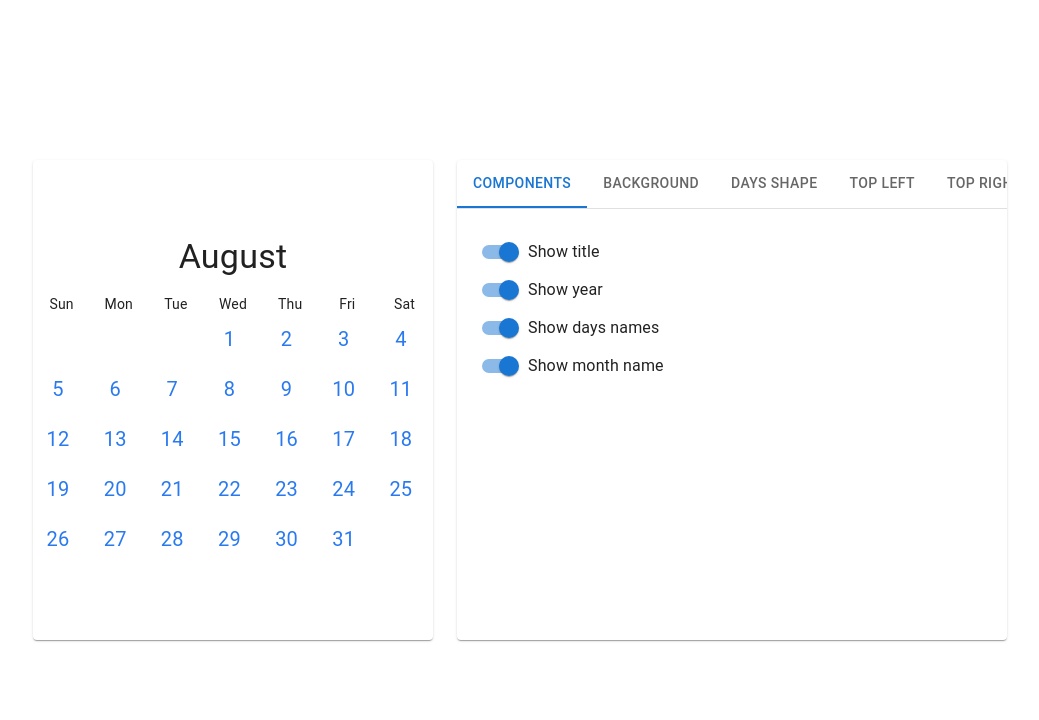
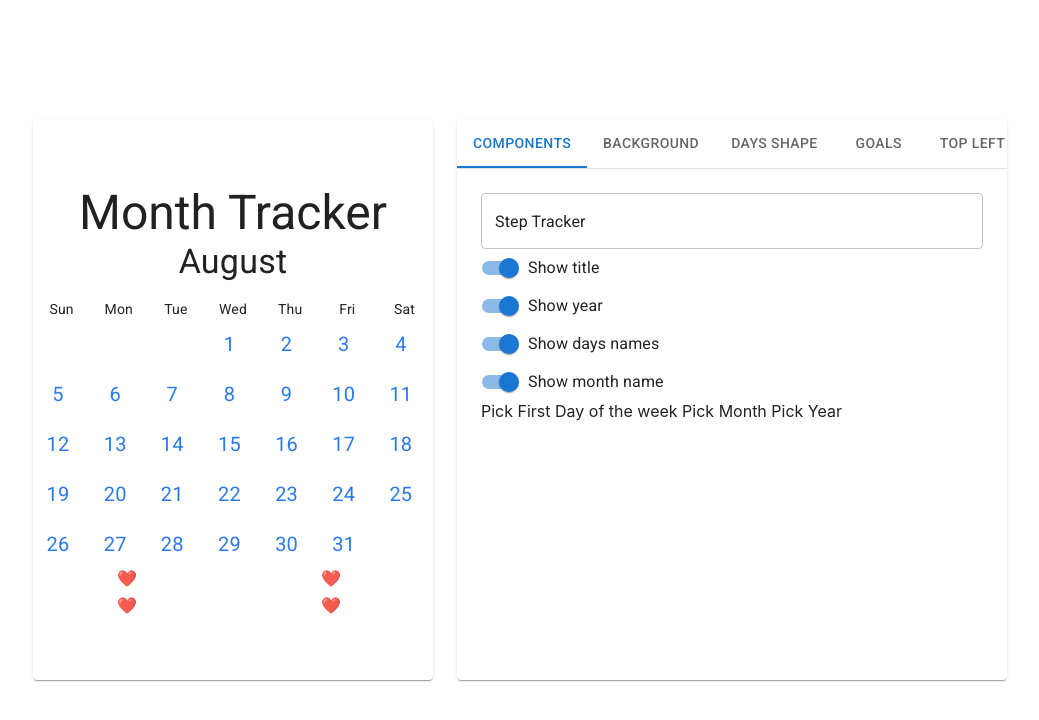
Before and after one commit to TundraDv/react-month-tracker-maker, a React (Create React App) app in the folder react-month-tracker-maker/: page / in a window 1280 px wide. Both pictures are taken after a click on the tab "COMPONENTS". Shown: the top 720 px of the page, without its empty margins (120-1159 px from the left). Built offline with nearby package versions, Linux system fonts and the light colour scheme.

Commit message:
umh, i already did this, but anyway i was fighting emojis

```diff
--- a/react-month-tracker-maker/package.json
+++ b/react-month-tracker-maker/package.json
@@ -12,6 +12,9 @@
     "@testing-library/jest-dom": "^5.17.0",
     "@testing-library/react": "^13.4.0",
     "@testing-library/user-event": "^13.5.0",
+    "emoji-dictionary": "^1.0.11",
+    "emoji-picker-react": "^4.11.1",
+    "node-emoji": "^2.1.3",
     "react": "^18.3.1",
     "react-dom": "^18.3.1",
     "react-router-dom": "^6.26.0",
--- a/react-month-tracker-maker/public/index.html
+++ b/react-month-tracker-maker/public/index.html
@@ -10,6 +10,12 @@
       content="Web site created using create-react-app"
     />
     <link rel="apple-touch-icon" href="%PUBLIC_URL%/logo192.png" />
+    <link rel="preconnect" href="https://fonts.googleapis.com" />
+    <link rel="preconnect" href="https://fonts.gstatic.com" crossorigin />
+    <link
+      rel="stylesheet"
+      href="https://fonts.googleapis.com/css2?family=Roboto:wght@300;400;500;700&display=swap"
+    />
     <!--
       manifest.json provides metadata used when your web app is installed on a
       user's mobile device or desktop. See https://developers.google.com/web/fundamentals/web-app-manifest/
@@ -24,7 +30,7 @@
       work correctly both with client-side routing and a non-root public URL.
       Learn how to configure a non-root public URL by running `npm run build`.
     -->
-    <title>React App</title>
+    <title>Month Tracker Maker</title>
   </head>
   <body>
     <noscript>You need to enable JavaScript to run this app.</noscript>
--- a/react-month-tracker-maker/src/Components/Calendar.jsx
+++ b/react-month-tracker-maker/src/Components/Calendar.jsx
@@ -3,6 +3,7 @@ import Grid from '@mui/material/Grid';
 import { Typography, Box } from '@mui/material';
 import { useDayShapeContext } from '../Contexts/DayShapeContext';
 import { useBackgroundImageContext } from '../Contexts/BackgroundImageContext';
+import Goals from "./Goals";
 
 function getDaysInMonth(month, year) {
   return new Date(year, month + 1, 0).getDate();
@@ -72,6 +73,9 @@ function Calendar({ startDay }) {
         backgroundPosition: 'center',
       }}
     >
+      <Typography variant="h3" sx={{  }}>
+        Month Tracker
+      </Typography>
       <Typography variant="h4" sx={{ mb: 2 }}>
         August
       </Typography>
@@ -138,6 +142,7 @@ function Calendar({ startDay }) {
           ))}
         </Grid>
       </Box>
+      <Goals />
     </Box>
   );
 }
--- a/react-month-tracker-maker/src/Components/ComponentsSwitch.jsx
+++ b/react-month-tracker-maker/src/Components/ComponentsSwitch.jsx
@@ -1,7 +1,8 @@
 import React, {useState} from "react";
-import {Box, Switch, FormControlLabel, FormGroup } from "@mui/material"
+import {Box, Switch, TextField, FormControlLabel, FormGroup } from "@mui/material"
 
 function ComponentsSwitch() {
+  const [titleText, setTitleText] = useState("Step Tracker");
   const [title, setTitle] = useState(true);
   const [year, setYear] = useState(true);
   const [daysName, setdaysName] = useState(true);
@@ -18,9 +19,19 @@ function ComponentsSwitch() {
   const handleMonthName = () => {
     setMonthName(!monthName);
   }
+  const handleTitleText = (newValue) => {
+    setTitleText(newValue);
+  }
   return (
     <Box>
       <FormGroup>
+      <TextField
+              key={title}
+              id="title"
+              variant="outlined"
+              onChange={handleTitleText}
+              defaultValue={titleText}
+            />
       <FormControlLabel
         control={
         <Switch checked={title} onChange={handleTitle} name="title" /> }
@@ -37,6 +48,9 @@ function ComponentsSwitch() {
         control={
       <Switch checked={monthName} onChange={handleMonthName} name="month" />}
       label="Show month name" />
+      Pick First Day of the week
+      Pick Month
+      Pick Year
     </FormGroup>
     </Box>
   )
--- /dev/null
+++ b/react-month-tracker-maker/src/Components/Goals.jsx
@@ -0,0 +1,34 @@
+import React from "react";
+import { Grid, Stack, Typography } from "@mui/material"
+import * as emoji from 'node-emoji'
+import { useGoalsContext } from '../Contexts/GoalsContext';
+
+function Goals() {
+  const { columns, rows, textfields, emojis } = useGoalsContext();
+
+  // Calculate the total number of items
+  const totalItems = rows * columns;
+
+  // Fill any missing emojis or textfields with default values if necessary
+  const filledTextFields = [...textfields, ...Array(totalItems - textfields.length).fill('')];
+  const filledEmojis = [...emojis, ...Array(totalItems - emojis.length).fill('❤️')];
+
+  return (
+    <Grid container spacing={1} direction="row">
+      {Array.from({ length: totalItems }).map((_, index) => (
+        <Grid item xs={12 / columns} key={index}>
+          <Stack direction="row" spacing={1} alignItems="center" justifyContent="center">
+            <span style={{ fontFamily: 'Noto Color Emoji, Apple Color Emoji, Segoe UI Emoji, sans-serif' }}>
+              {filledEmojis[index]}
+            </span>
+            <Typography variant="body1">
+              {filledTextFields[index]}
+            </Typography>
+          </Stack>
+        </Grid>
+      ))}
+    </Grid>
+  );
+}
+
+export default Goals;
--- /dev/null
+++ b/react-month-tracker-maker/src/Components/GoalsPicker.jsx
@@ -0,0 +1,106 @@
+import React, { useState } from "react";
+import { Stack, Slider, Grid, TextField, InputAdornment, IconButton } from "@mui/material";
+import EmojiPicker from 'emoji-picker-react';
+import { EmojiEmotions } from '@mui/icons-material';
+import { useGoalsContext } from '../Contexts/GoalsContext';
+
+function GoalsPicker() {
+  const { updateColumns, updateRows, updateTextfields, updateEmojis } = useGoalsContext();
+  const [rows, setRows] = useState(4);
+  const [columns, setColumns] = useState(4);
+  const [selectedEmojis, setSelectedEmojis] = useState(Array(rows * columns).fill('❤️'));
+  const [textFields, setTextFields] = useState(Array(rows * columns).fill(''));
+  const [activeFieldIndex, setActiveFieldIndex] = useState(null);
+
+  const handleTextField = (index, event) => {
+    console.log('Updating TextField:', index, event.target.value);
+    const newTextFields = [...textFields];
+    newTextFields[index] = event.target.value;
+    setTextFields(newTextFields);
+    updateTextfields(newTextFields);
+  };
+
+  const handleColumns = (event, newValue) => {
+    console.log('Updating Columns:', newValue);
+    const validColumns = Math.max(1, newValue); // Ensure at least 1 column
+    setColumns(validColumns);
+    updateColumns(validColumns);
+    setTextFields(Array(rows * validColumns).fill(''));
+    setSelectedEmojis(Array(rows * validColumns).fill('❤️'));
+  };
+
+  const handleRows = (event, newValue) => {
+    console.log('Updating Rows:', newValue);
+    const validRows = Math.max(0, newValue); // Ensure non-negative value
+    setRows(validRows);
+    updateRows(validRows);
+    setTextFields(Array(validRows * columns).fill(''));
+    setSelectedEmojis(Array(validRows * columns).fill('❤️'));
+  };
+
+  const onEmojiClick = (emojiObject) => {
+    if (activeFieldIndex !== null) {
+      console.log('Updating Emoji:', activeFieldIndex, emojiObject.emoji);
+      const newSelectedEmojis = [...selectedEmojis];
+      newSelectedEmojis[activeFieldIndex] = emojiObject.emoji;
+      setSelectedEmojis(newSelectedEmojis);
+      setActiveFieldIndex(null);
+      updateEmojis(newSelectedEmojis);
+    }
+  };
+
+  return (
+    <Stack spacing={0}>
+      Columns
+      <Slider
+        aria-label="Columns"
+        value={columns}
+        step={1}
+        marks
+        min={1}
+        max={4}
+        valueLabelDisplay="auto"
+        onChange={handleColumns}
+      />
+      Rows
+      <Slider
+        aria-label="Goals per column"
+        value={rows}
+        step={1}
+        marks
+        min={0}
+        max={6}
+        valueLabelDisplay="auto"
+        onChange={handleRows}
+      />
+      <Grid container rowSpacing={1} columnSpacing={{ xs: 1, sm: columns, md: 3 }}>
+        {Array.from({ length: rows * columns }, (_, index) => (
+          <Grid item key={`grid-item-${index}`} xs={12 / columns}>
+            <TextField
+              id={`outlined-basic-${index}`}
+              variant="standard"
+              value={textFields[index] || `${index + 1}K Steps`}
+              onChange={(event) => handleTextField(index, event)}
+              InputProps={{
+                startAdornment: (
+                  <InputAdornment position="start">
+                    <IconButton onClick={() => setActiveFieldIndex(index)}>
+                      {selectedEmojis[index]}
+                    </IconButton>
+                  </InputAdornment>
+                ),
+              }}
+            />
+          </Grid>
+        ))}
+      </Grid>
+      <EmojiPicker
+        width="100%"
+        onEmojiClick={(emojiObject) => onEmojiClick(emojiObject)}
+        pickerStyle={{ position: 'absolute', zIndex: 1000 }}
+      />
+    </Stack>
+  );
+}
+
+export default GoalsPicker;
--- a/react-month-tracker-maker/src/Components/Picker.jsx
+++ b/react-month-tracker-maker/src/Components/Picker.jsx
@@ -4,6 +4,7 @@ import {Tabs, Tab, Box} from '@mui/material';
 import ComponentsSwitch from './ComponentsSwitch';
 import ImagePicker from "./ImagePicker";
 import FontPicker from "./FontPicker";
+import GoalsPicker from "./GoalsPicker"
 import { useDayShapeContext } from '../Contexts/DayShapeContext';
 import { useBackgroundImageContext } from '../Contexts/BackgroundImageContext';
 
@@ -40,7 +41,7 @@ function a11yProps(index) {
 }
 
 function Picker() {
-  const [value, setValue] = useState(2);
+  const [value, setValue] = useState(3);
   const handleChange = (event, newValue) => {
     setValue(newValue);
   };
@@ -49,6 +50,7 @@ function Picker() {
     "Components": <ComponentsSwitch/>,
     "Background": <ImagePicker imageData={backgroundImages} cols={3} context={useBackgroundImageContext} />,
     "Days Shape": <ImagePicker imageData={daysShapes} cols={3} context={useDayShapeContext} />,
+    "Goals": <GoalsPicker />,
     "Top Left": "Top Left",
     "Top Right": "Top Right",
     "Top Center": "Top Center",
--- /dev/null
+++ b/react-month-tracker-maker/src/Contexts/GoalsContext.jsx
@@ -0,0 +1,31 @@
+import React, { createContext, useState, useContext } from 'react';
+
+const GoalsContext = createContext();
+
+export const GoalsProvider = ({ children }) => {
+  const [columns, setColumns] = useState(2);
+  const [rows, setRows] = useState(2);
+  const [textfields, setTextfields] = useState([]);
+  const [emojis, setEmojis] = useState([]);
+
+  const updateColumns = (columns) => {
+    setColumns(columns);
+  };
+  const updateRows = (rows) => {
+    setRows(rows);
+  };
+  const updateTextfields = (textfields) => {
+    setTextfields(textfields);
+  };
+  const updateEmojis = (emojis) => {
+    setEmojis(emojis);
+  };
+
+  return (
+    <GoalsContext.Provider value={{ columns, rows, textfields, emojis, updateColumns, updateRows, updateTextfields, updateEmojis }}>
+      {children}
+    </GoalsContext.Provider>
+  );
+};
+
+export const useGoalsContext = () => useContext(GoalsContext);
--- a/react-month-tracker-maker/src/Views/MakerView.jsx
+++ b/react-month-tracker-maker/src/Views/MakerView.jsx
@@ -5,6 +5,7 @@ import Calendar from "../Components/Calendar";
 import Picker from "../Components/Picker";
 import { DayShapeProvider } from '../Contexts/DayShapeContext';
 import { BackgroundImageProvider } from '../Contexts/BackgroundImageContext';
+import { GoalsProvider } from '../Contexts/GoalsContext';
 
 function MakerView() {
 
@@ -12,13 +13,14 @@ function MakerView() {
     <Box sx={{ display: 'flex', justifyContent: 'center', alignItems: 'center', height: '100vh' }}>
       <DayShapeProvider>
         <BackgroundImageProvider>
+          <GoalsProvider>
             <Stack direction={{ xs: 'column', sm: 'row' }} spacing={3} alignItems="stretch">
-            <Card sx={{ height: "60vh", width: "400px", display: 'flex', alignItems: 'stretch'  }}>
+              <Card sx={{ height: "70vh", width: "400px", display: 'flex', alignItems: 'stretch'  }}>
                 <Calendar startDay={1} />
               </Card>
               <Card
                 sx={{
-                height: "60vh",
+                  height: "70vh",
                   width: "550px",
                   overflow: 'auto',
                 }}
@@ -26,6 +28,7 @@ function MakerView() {
                 <Picker />
               </Card>
             </Stack>
+          </GoalsProvider>
         </BackgroundImageProvider>
       </DayShapeProvider>
     </Box>
```
Also changed, not shown: 1 other file (tests, documents, lock files or other folders). Lines whose indentation alone changed are shown as unchanged.
